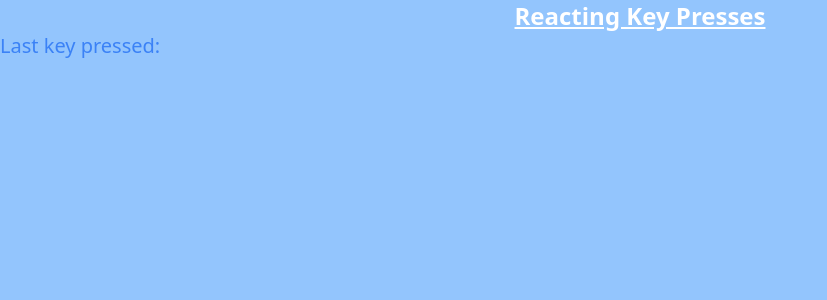
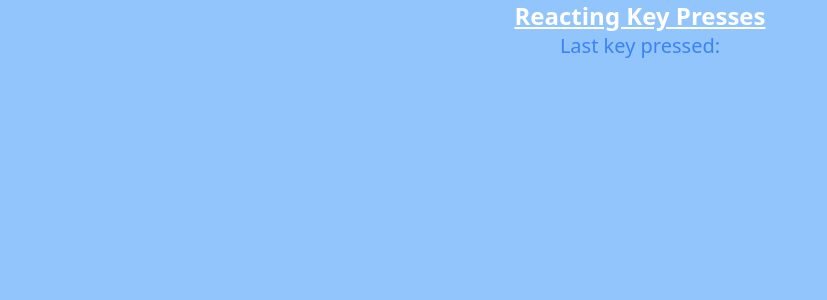
Before and after one commit to nietiene/React-Projects, a React (Vite) app: page / in a window 1280 px wide. Shown: the top 300 px of the page, without its empty margins (0-827 px from the left). Built offline with nearby package versions, Linux system fonts and the light colour scheme.

Commit message:
this is commit of react js styling

```diff
--- a/src/KeyPress/keyPress.jsx
+++ b/src/KeyPress/keyPress.jsx
@@ -17,7 +17,7 @@ const KeyPress = () => {
    return (
     <div className="bg-blue-300 min-h-screen ">
         <h2 className="text-white text-2xl font-bold underline text-center">Reacting Key Presses</h2>
-        <p className="text-blue-500 text-xl ">Last key pressed: {keyPressed}</p>
+        <p className="text-blue-500 text-xl text-center">Last key pressed: <span>{keyPressed}</span></p>
     </div>
    )
     }
```
